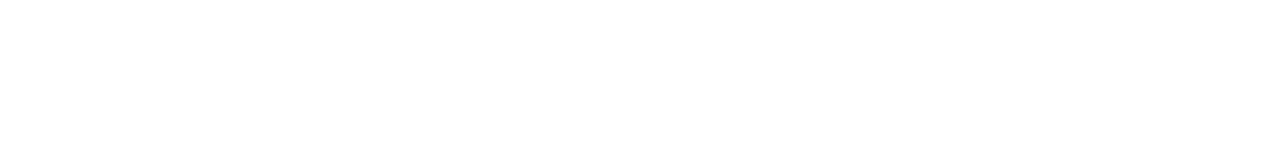
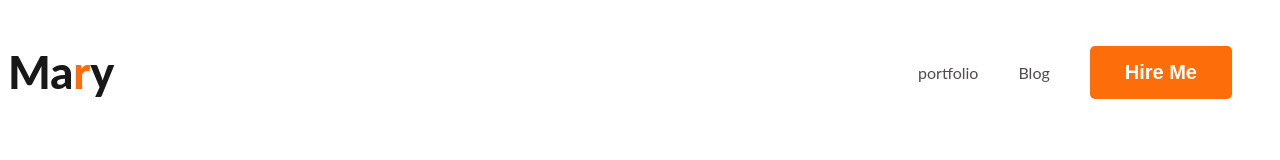
Before and after one commit to anikmondol/My-First-github-repo, a plain HTML site: page index.html in a window 1280 px wide. Drawn offline with Linux system fonts and the light colour scheme.

Commit message:
complte nav

```diff
--- a/index.html
+++ b/index.html
@@ -3,14 +3,28 @@
 <head>
     <meta charset="UTF-8">
     <meta name="viewport" content="width=device-width, initial-scale=1.0">
-    <title>web-deveoloper-projects</title>
+    <link rel="preconnect" href="https://fonts.gstatic.com" crossorigin>
+<link href="https://fonts.googleapis.com/css2?family=Open+Sans:ital,wght@0,400;0,700;1,800&display=swap" rel="stylesheet">
+
+    <title>Web Developer</title>
+    <link rel="stylesheet" href="style/portfolio.css">
 </head>
 <body>
     <header>
+        <nav>
+            <h2  class="nav-title">Ma<span class="text-primary">r</span>y</h2>
+            <ul>
+                <li><a href="">portfolio</a></li>
+                <li><a href="">Blog</a></li>
+                <li><button class="btn-primary">Hire Me</button></li>
+            </ul>
+        </nav>
     </header>
     <main>
+
     </main>
     <footer>
+
     </footer>
 </body>
 </html>
--- /dev/null
+++ b/style/portfolio.css
@@ -0,0 +1,47 @@
+/* common shared styles */
+
+body{
+    font-family: 'Open Sans', sans-serif;
+    font-family: Lato,sans-serif;
+
+}
+.text-primary{
+    color: #FD6E0A;
+}
+.btn-primary{
+    background-color: #FD6E0A;
+    border-radius: 5px;
+    border: 0px;
+    font-size: 20px;
+    font-weight: 700;
+    color:white;
+    padding: 15px 35px;
+}
+
+/* nav related style */
+
+nav{
+    display:flex;
+    justify-content: space-between;
+    align-items: center;
+}
+.nav-title{
+    color: #181818;
+    font-size: 45px;
+    font-weight: 800;
+}
+
+nav >ul{
+    display:flex;
+    align-items: center;
+}
+
+nav li{
+    list-style: none;
+    margin-right: 40px;
+}
+
+nav a{
+    text-decoration: none;
+    color: #514c4c;
+}
```
